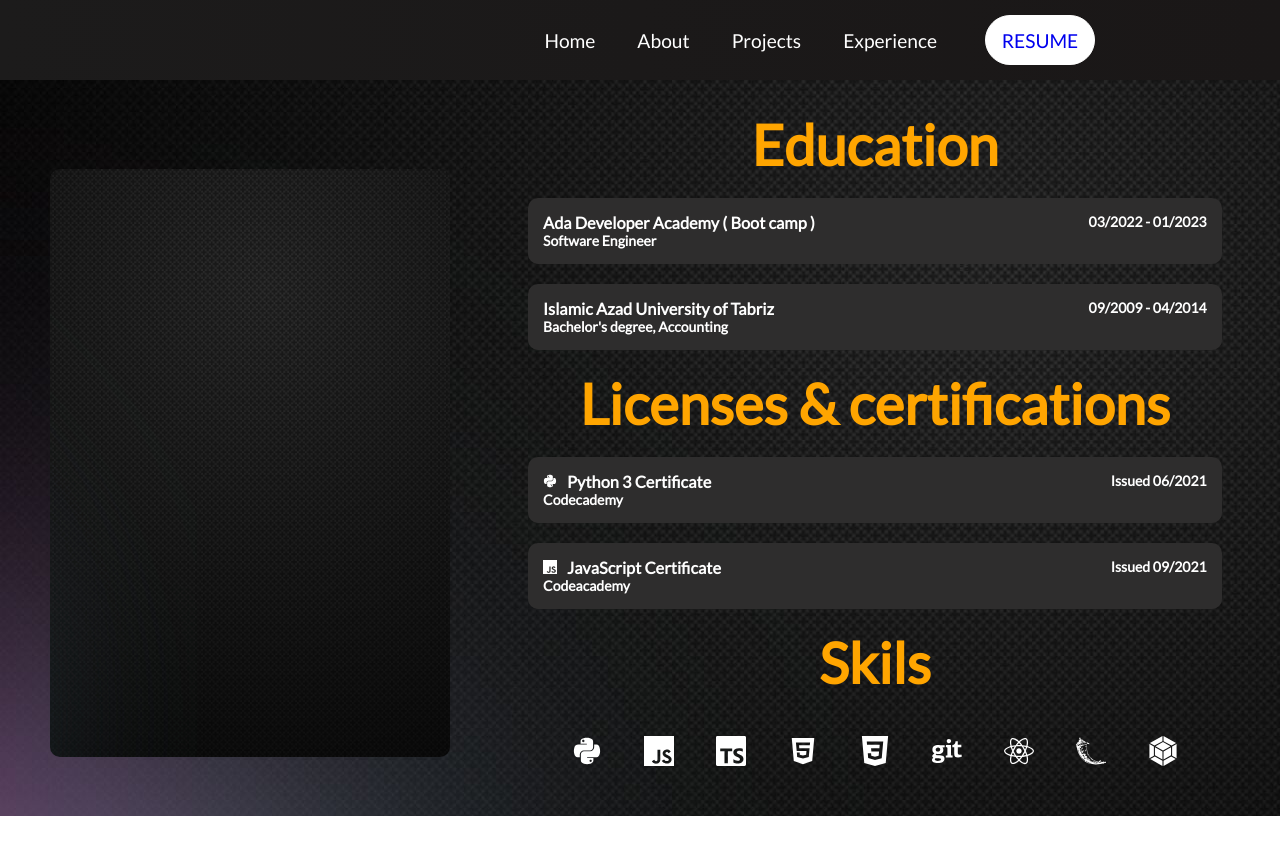
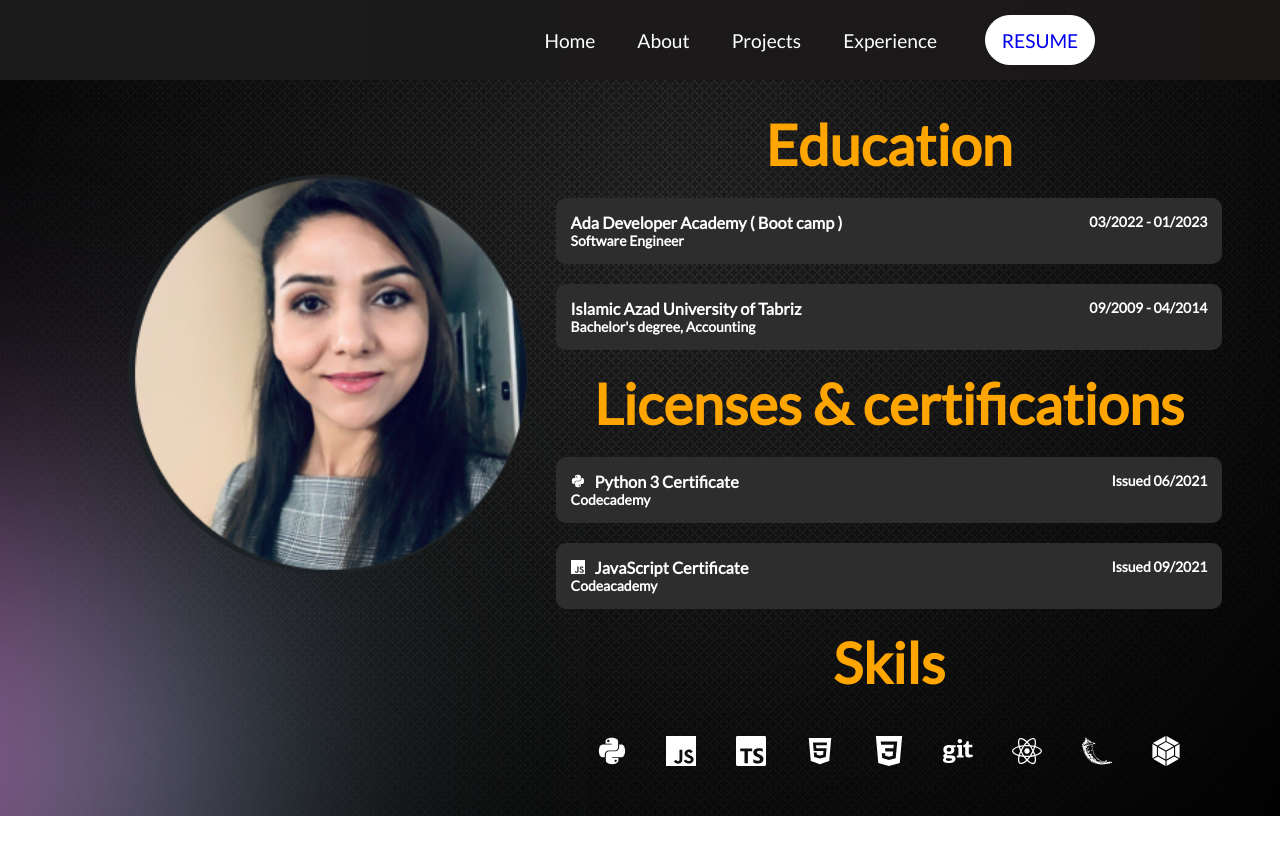
Before and after one commit to VidaMaleki/Portfolio, a React (Create React App) app: page /about in a window 1280 px wide. Shown: the top 854 px of the page. Before the commit the page ends 816 px from the top, so only its background shows below. Built offline with nearby package versions, Linux system fonts and the light colour scheme; the HTML template or start-up script is replaced by a standard one; what @fluentui/web-components, @microsoft/fast-components would draw is missing.

Commit message:
Chnaged picture in about page and changed style of pages

```diff
--- a/src/App.js
+++ b/src/App.js
@@ -14,7 +14,7 @@ function App() {
           <BrowserRouter>
             <Navbar />
             <Routes>
-              <Route path="/" exact element={<Home />} />
+              <Route path="/" exact element={<Home/>} />
               <Route path="/about" element={<About/>} />
               <Route path="/projects" element={<Projects/>} />
               <Route path="/experience" element={<Experience/>} />
--- a/src/components/Button.js
+++ b/src/components/Button.js
@@ -20,7 +20,7 @@ export const Button = ({
     const checkButtonSize = SIZES.includes(buttonSize) ? buttonSize : SIZES[0];
 
     return (
-    <Link to='/resume' className='btn-mobile'>
+    <Link to='/' className='btn-mobile'>
         <button
         className={`btn ${checkButtonStyle} ${checkButtonSize}`}
         onClick={onClick}
--- a/src/components/Navbar.js
+++ b/src/components/Navbar.js
@@ -11,7 +11,7 @@ function Navbar() {
     const closeMobileMenu = () => setClick(false);
 
     const showButton = () => {
-        if (window.innerWidth <= 960) {
+        if (window.innerWidth <= 460) {
         setButton(false);
         } else {
         setButton(true);
--- a/src/pages/About/About.css
+++ b/src/pages/About/About.css
@@ -1,8 +1,10 @@
 .about {
-    background-image: url('../../image/VidaProject.jpg');
-    display: felx;
+    display: flex;
     flex-direction: row;
     justify-content: space-between;
+    background-image: url('../../image/home1.jpg');
+    background-repeat: no-repeat;
+    background-size: cover;
     font-size: 14px;
     height: 92vh;
     color: white;
@@ -11,19 +13,19 @@
 .pic-wrapper {
     display: flex;
     flex-direction: column;
-    justify-content: center;
     align-items: center;
-    width: 40%;
+    margin-left: 10%;
+    margin-top: 10%;
     height: 92vh;
-    /* height: 95%; */
 }
 
 .pic-container {
-    background-image: url('../../image/home1.jpg');
-    width: 80%;
-    height: 80%;
+    background-image: url('../../image/Screen\ Shot\ 2022-05-20\ at\ 1.32.36\ PM.png');
+    width: 400px;
+    height: 400px;
     border-radius: 10px;
     margin-top: 30px;
+    border-radius: 200px;
     background-position: center;
     background-size: cover;
     background-repeat: no-repeat;
--- a/src/pages/Experience/Experience.css
+++ b/src/pages/Experience/Experience.css
@@ -3,6 +3,7 @@
     justify-content: center;
     background-image: url('../../image/home1.jpg');
     background-repeat: no-repeat;
+    background-size: cover;
     background-attachment: fixed;
     width: 100%;
     background-color: black;
--- a/src/pages/Home.css
+++ b/src/pages/Home.css
@@ -3,6 +3,8 @@
     height: 92vh;
     width: 100%;
     background-image: url('../image/home11.jpg');
+    background-repeat: no-repeat;
+    background-size: cover;
     display: flex;
     flex-direction: column;
     justify-content: center;
--- a/src/pages/Projects/Projects.css
+++ b/src/pages/Projects/Projects.css
@@ -3,6 +3,7 @@
     justify-content: center;
     background-image: url('../../image/home1.jpg');
     background-repeat: no-repeat;
+    background-size: cover;
     background-attachment: fixed;
     padding: 30px;
     max-width: 100%;
```
Also changed, not shown: src/image/Screen Shot 2022-05-20 at 1.32.36 PM.png (added).
